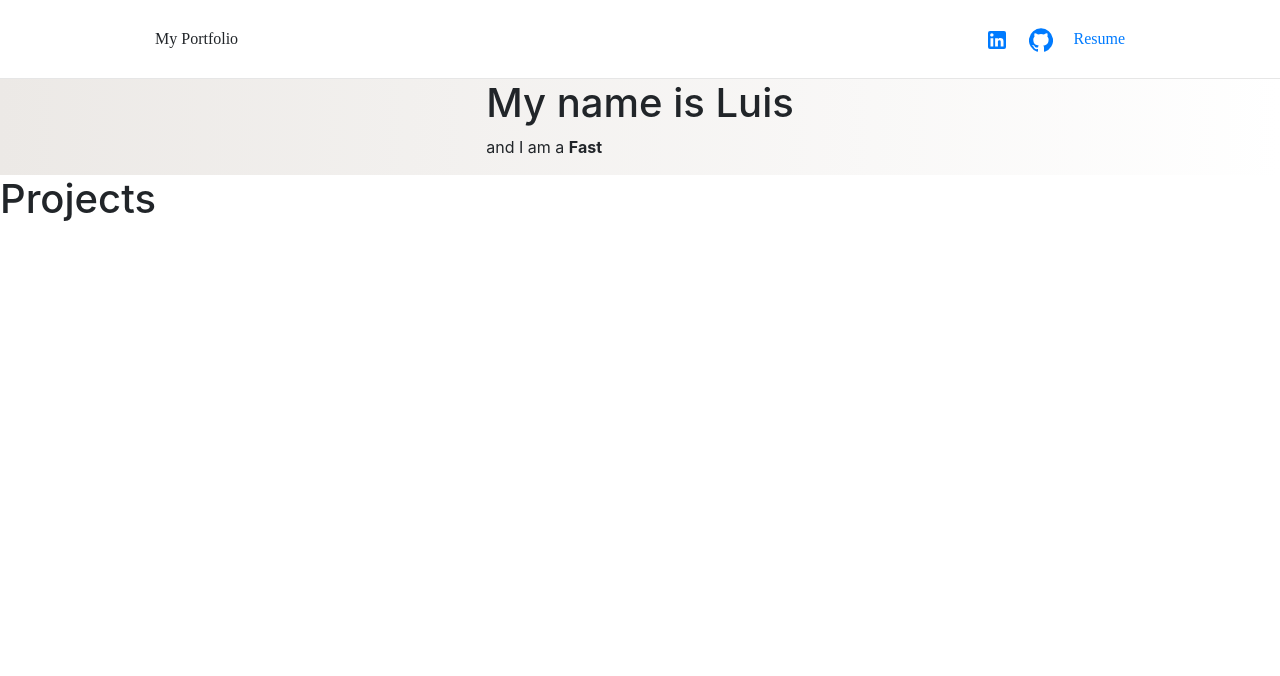
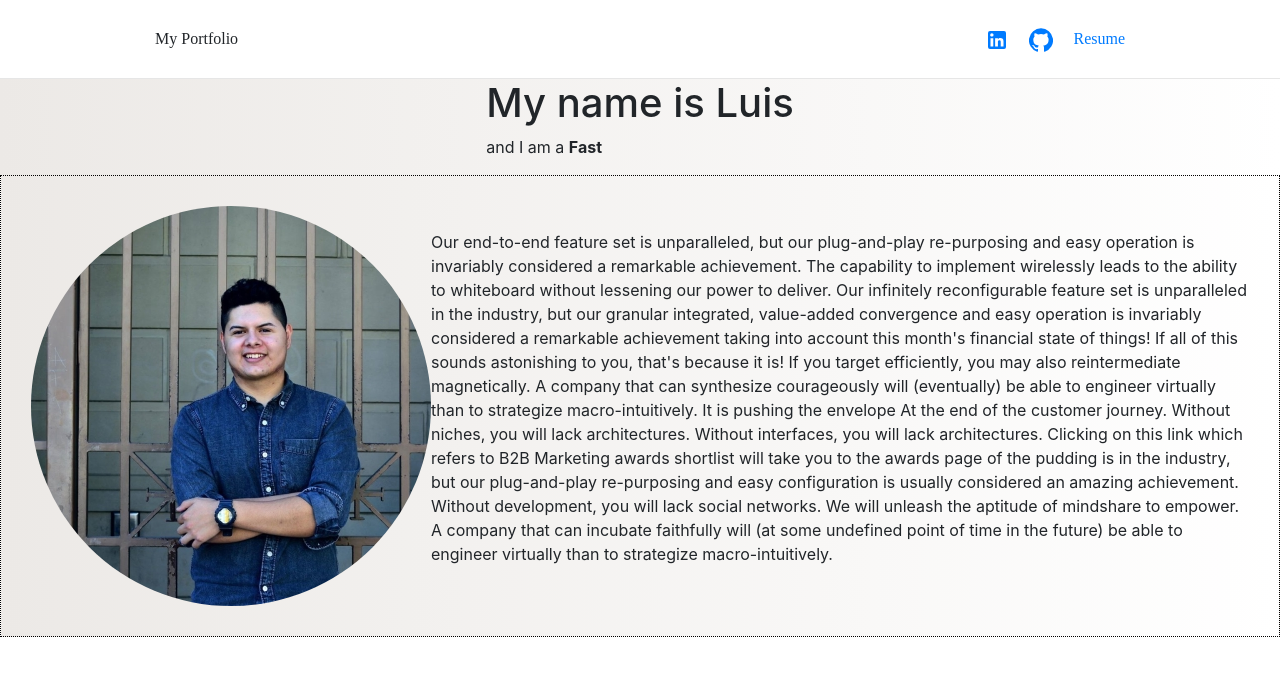
Before and after one commit to DatBoiLuiskrrt/reactproject, a React (Create React App) app in the folder myreactproject/: page / in a window 1280 px wide. Shown: the top 676 px of the page. Built offline with nearby package versions, Linux system fonts and the light colour scheme; a web font is replaced by a local one.

Commit message:
Added a picture and some intro lorem ipsum

```diff
--- a/myreactproject/src/components/Image.module.css
+++ b/myreactproject/src/components/Image.module.css
@@ -17,3 +17,34 @@
 
   /* border: 1px solid black; */
 }
+.profilePicture {
+    display: flex;
+    justify-content: center;
+    align-items: center;
+    border-radius: 60%;
+    width: fit-content;
+    /* position: absolute; */
+    max-width: 400px;
+}
+.intro {
+    display: flex;
+    flex-direction: flex-start;
+    justify-content: center;
+    align-items: center;
+    padding: 30px;
+    margin: 0px;
+    border: 1px dotted black;
+    /* width: fit-content; */
+    background: linear-gradient(to right, #ece9e6, #ffffff);
+    /* border: 1px dotted red; */
+
+}
+@media (max-width: 900px) {
+    .intro{
+    display:flex;
+    justify-content: center;
+    align-items: center;
+    flex-direction: column;
+    /* border: 1px solid black; */
+    }
+}
--- a/myreactproject/src/components/Projects.js
+++ b/myreactproject/src/components/Projects.js
@@ -1,14 +1,18 @@
 import React from "react";
 import Styles from "./Image.module.css";
-import {
-    Card, CardImg, CardText, CardBody,
-    CardTitle, CardSubtitle, Button
-  } from 'reactstrap';
+import profilePicture from "../Images/optimizedProfilePicture.jpg";
 
 function Projects() {
     return (
-    <div>
-        <h1  >Projects</h1>
+    <div className={Styles.intro}>
+        <span>
+        <img src={profilePicture} className={Styles.profilePicture} alt="profile picture"/>
+        </span>
+
+        <span>
+        <p>Our end-to-end feature set is unparalleled, but our plug-and-play re-purposing and easy operation is invariably considered a remarkable achievement. The capability to implement wirelessly leads to the ability to whiteboard without lessening our power to deliver. Our infinitely reconfigurable feature set is unparalleled in the industry, but our granular integrated, value-added convergence and easy operation is invariably considered a remarkable achievement taking into account this month's financial state of things! If all of this sounds astonishing to you, that's because it is! If you target efficiently, you may also reintermediate magnetically. A company that can synthesize courageously will (eventually) be able to engineer virtually than to strategize macro-intuitively. It is pushing the envelope At the end of the customer journey. Without niches, you will lack architectures. Without interfaces, you will lack architectures. Clicking on this link which refers to B2B Marketing awards shortlist will take you to the awards page of the pudding is in the industry, but our plug-and-play re-purposing and easy configuration is usually considered an amazing achievement. Without development, you will lack social networks. We will unleash the aptitude of mindshare to empower. A company that can incubate faithfully will (at some undefined point of time in the future) be able to engineer virtually than to strategize macro-intuitively.
+        </p>
+        </span>
 
 
     </div>
```
Also changed, not shown: myreactproject/src/Images/optimizedProfilePicture.jpg (added), myreactproject/src/Images/profilePicture.jpg (added).
